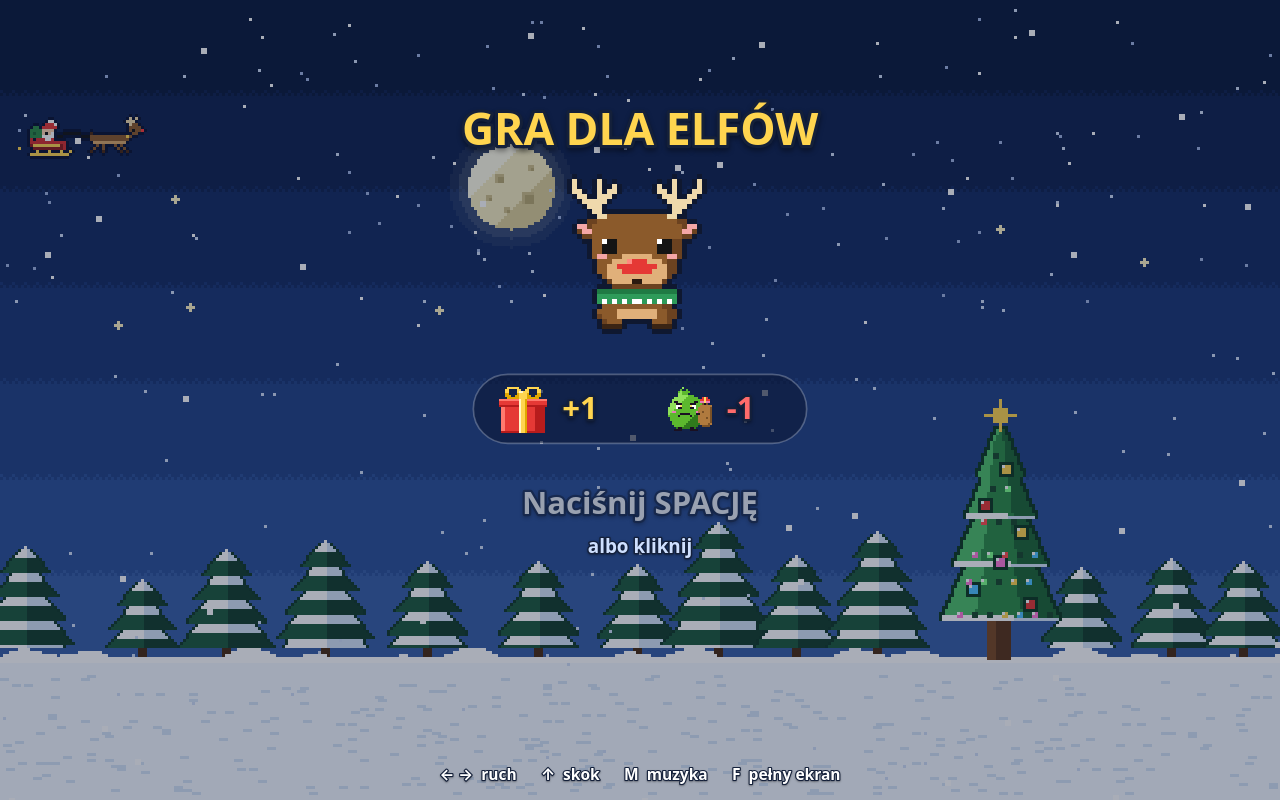
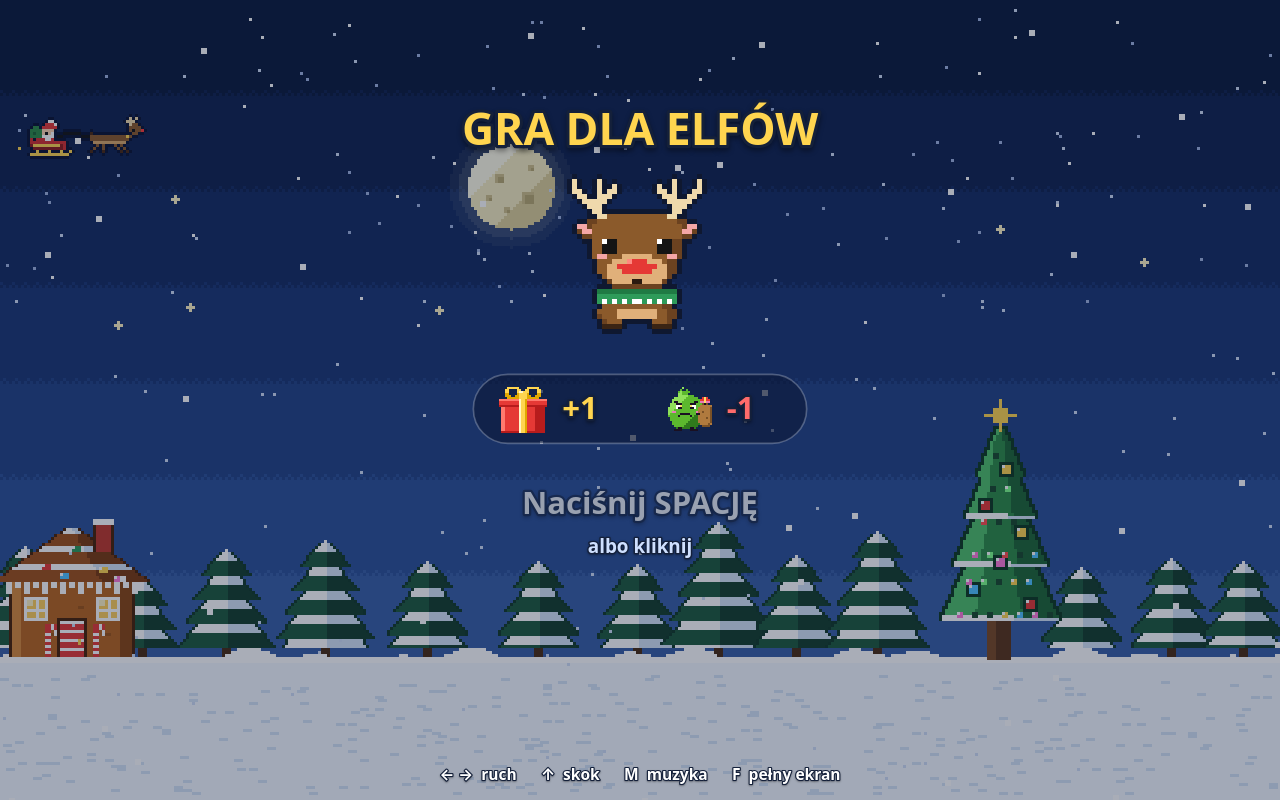
Before and after one commit to coditive-com/santa, a plain HTML site: page index.html in a window 1280 px wide. Drawn offline with Linux system fonts and the light colour scheme; animation ran at ten frames a second.

Commit message:
Tło: domek z piernika
Co-Authored-By: Claude Opus 5.5 <noreply@anthropic.com>
Claude-Session: https://claude.ai/code/session_011is8wchf9fbyDaRXw9hyBR

```diff
--- a/index.html
+++ b/index.html
@@ -239,7 +239,56 @@ function rysujTlo(c) {
   ziemia(c, '#f4f8ff', '#ffffff', '#d4e3f5');   // śnieg
   ksiezyc(c);
   drzewka(c);
+  domekZPiernika(c);
   choinka(c);
+}
+
+// Domek z piernika po lewej stronie
+function domekZPiernika(c) {
+  const x = 4, w = 40, dol = ZIEMIA + 1, sciana = 26, top = dol - sciana;
+  // ściany
+  c.fillStyle = '#4a2408'; c.fillRect(x - 1, top - 1, w + 2, sciana + 2);
+  c.fillStyle = '#b8651e'; c.fillRect(x, top, w, sciana);
+  c.fillStyle = '#d68a3c'; c.fillRect(x, top, 3, sciana);
+  c.fillStyle = '#8a4712'; c.fillRect(x + w - 4, top, 4, sciana);
+  for (let i = 0; i < 4; i++) { c.fillStyle = '#9c5517'; c.fillRect(x + 4 + i * 9, top + 8 + (i % 2) * 9, 2, 1); }   // piernikowe kropki
+  // dach z lukrem
+  for (let y = 0; y < 18; y++) {
+    const hw = Math.round(y * 1.35) + 2, cx = x + w / 2;
+    c.fillStyle = '#4a2408'; c.fillRect(cx - hw - 1, top - 18 + y, hw * 2 + 2, 1);
+    c.fillStyle = y % 6 < 2 ? '#ffffff' : '#a0521a'; c.fillRect(cx - hw, top - 18 + y, hw * 2, 1);
+    c.fillStyle = y % 6 < 2 ? '#d4e3f5' : '#7a3b10'; c.fillRect(cx + Math.floor(hw * 0.4), top - 18 + y, Math.ceil(hw * 0.6), 1);
+  }
+  // lukrowe sople pod dachem
+  c.fillStyle = '#ffffff';
+  for (let i = 0; i < w + 4; i += 3) c.fillRect(x - 2 + i, top, 2, 1 + (i % 6 ? 1 : 3));
+  // cukierki na dachu
+  [[-10, -6, '#e53935'], [0, -12, '#2e9b5a'], [9, -5, '#ffd54f'], [-4, -3, '#4fc3ff'], [14, -2, '#ff7bd8']].forEach(([dx, dy, k]) => {
+    c.fillStyle = k; c.fillRect(x + w / 2 + dx, top + dy, 3, 2);
+    c.fillStyle = '#ffffff'; c.fillRect(x + w / 2 + dx, top + dy, 1, 1);
+  });
+  // komin ze śniegiem
+  c.fillStyle = '#4a2408'; c.fillRect(x + 27, top - 20, 7, 10);
+  c.fillStyle = '#c0392b'; c.fillRect(x + 28, top - 19, 5, 9);
+  c.fillStyle = '#ffffff'; c.fillRect(x + 27, top - 21, 7, 2);
+  // drzwi
+  c.fillStyle = '#4a2408'; c.fillRect(x + 15, dol - 14, 10, 14);
+  c.fillStyle = '#e53935'; c.fillRect(x + 16, dol - 13, 8, 13);
+  c.fillStyle = '#ffffff'; for (let y = dol - 13; y < dol; y += 3) c.fillRect(x + 16, y, 8, 1);   // paski jak cukierek
+  c.fillStyle = '#ffd54f'; c.fillRect(x + 22, dol - 7, 1, 2);
+  // okna z ciepłym światłem
+  for (const ox of [x + 5, x + 29]) {
+    c.fillStyle = '#ffffff'; c.fillRect(ox - 1, top + 5, 8, 8);
+    c.fillStyle = '#ffcf5a'; c.fillRect(ox, top + 6, 6, 6);
+    c.fillStyle = '#fff3c4'; c.fillRect(ox, top + 6, 2, 2);
+    c.fillStyle = '#ffffff'; c.fillRect(ox + 3, top + 6, 1, 6); c.fillRect(ox, top + 9, 6, 1);
+  }
+  // laski cukrowe przy drzwiach
+  for (const lx of [x + 11, x + 27]) {
+    for (let y = 0; y < 10; y++) { c.fillStyle = y % 2 ? '#ffffff' : '#e53935'; c.fillRect(lx, dol - 10 + y, 2, 1); }
+    c.fillStyle = '#e53935'; c.fillRect(lx, dol - 12, 4, 2); c.fillStyle = '#ffffff'; c.fillRect(lx + 2, dol - 12, 1, 2); c.fillRect(lx + 3, dol - 10, 1, 2);
+  }
+  c.fillStyle = '#ffffff'; c.fillRect(x - 2, dol - 1, w + 4, 2);   // śnieg przy ścianie
 }
 
 // Księżyc z kraterami i poświatą (poniżej liczników)
```
